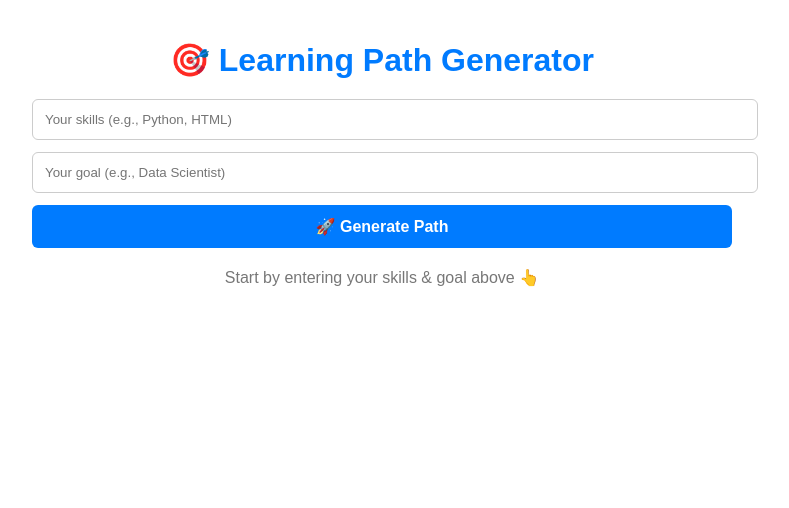
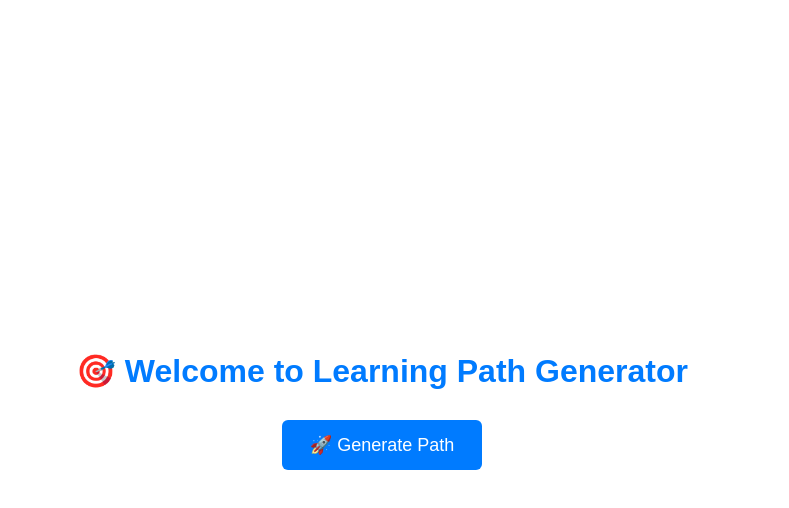
Before and after one commit to Umeshinduranga/PathFlow, a React (Create React App) app in the folder client/: page / in a window 1280 px wide. Shown: the top 508 px of the page, without its empty margins (258-1047 px from the left). Built offline with nearby package versions, Linux system fonts and the light colour scheme.

Commit message:
refactor App component to implement routing and separate landing page

```diff
--- a/client/src/App.js
+++ b/client/src/App.js
@@ -1,7 +1,43 @@
-import { useState } from "react";
+import React, { useState } from "react";
+import { BrowserRouter as Router, Routes, Route, Link } from "react-router-dom";
 
-function App() {
-  // State variables
+// Landing Page
+function Home() {
+  return (
+    <div
+      style={{
+        height: "100vh",
+        display: "flex",
+        flexDirection: "column",
+        alignItems: "center",
+        justifyContent: "center",
+        fontFamily: "Arial, sans-serif",
+      }}
+    >
+      <h1 style={{ marginBottom: "30px", color: "#007bff" }}>
+        🎯 Welcome to Learning Path Generator
+      </h1>
+      <Link to="/generate">
+        <button
+          style={{
+            padding: "14px 28px",
+            backgroundColor: "#007bff",
+            color: "white",
+            border: "none",
+            borderRadius: "6px",
+            fontSize: "18px",
+            cursor: "pointer",
+          }}
+        >
+          🚀 Generate Path
+        </button>
+      </Link>
+    </div>
+  );
+}
+
+// Generate Path Form Page
+function GeneratePathForm() {
   const [skills, setSkills] = useState("");
   const [goal, setGoal] = useState("");
   const [steps, setSteps] = useState([]);
@@ -9,7 +45,6 @@ function App() {
   const [error, setError] = useState("");
   const [success, setSuccess] = useState(false);
 
-  // Handle form submit
   const handleSubmit = async (e) => {
     e.preventDefault();
     setLoading(true);
@@ -57,7 +92,6 @@ function App() {
         🎯 Learning Path Generator
       </h1>
 
-      {/* Form */}
       <form onSubmit={handleSubmit} style={{ marginBottom: "20px" }}>
         <input
           type="text"
@@ -108,7 +142,6 @@ function App() {
         </button>
       </form>
 
-      {/* Messages */}
       {error && <p style={{ color: "red", textAlign: "center" }}>{error}</p>}
       {success && (
         <p style={{ color: "green", textAlign: "center" }}>
@@ -116,7 +149,6 @@ function App() {
         </p>
       )}
 
-      {/* Results */}
       {!loading && steps.length > 0 && (
         <div
           style={{
@@ -136,7 +168,6 @@ function App() {
         </div>
       )}
 
-      {/* Default empty state */}
       {!loading && steps.length === 0 && !error && !success && (
         <p style={{ textAlign: "center", color: "#777" }}>
           Start by entering your skills & goal above 👆
@@ -146,4 +177,16 @@ function App() {
   );
 }
 
+// Main App
+function App() {
+  return (
+    <Router>
+      <Routes>
+        <Route path="/" element={<Home />} />
+        <Route path="/generate" element={<GeneratePathForm />} />
+      </Routes>
+    </Router>
+  );
+}
+
 export default App;
```
